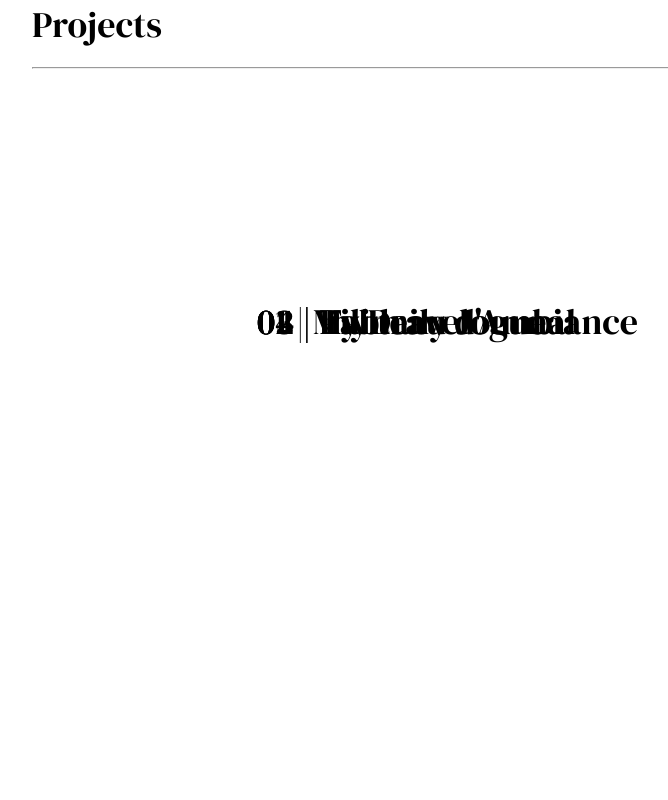
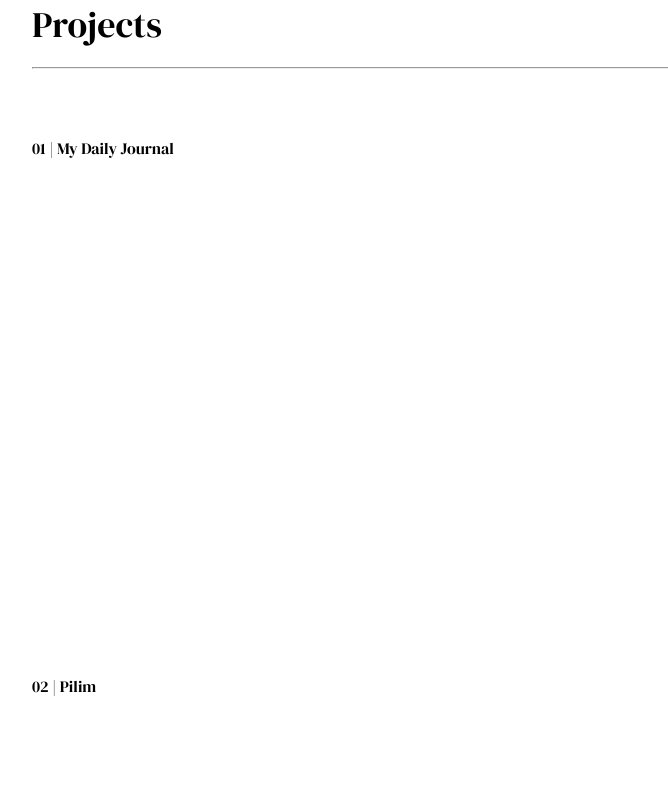
Before and after one commit to kim-jenny5/my-portfolio-site, a React (Create React App) app: page / in a window 1280 px wide. Shown: the part 2220-3020 px from the top of the page, without its empty margins (193-861 px from the left). Built offline with nearby package versions, Linux system fonts and the light colour scheme; a web font is replaced by a local one.

Commit message:
fixed overlapping css issue with project section title and project title

```diff
--- a/public/style.css
+++ b/public/style.css
@@ -375,7 +375,7 @@ height: 571.04px; */
 	top: 10rem;
 }
 
-#projects .title-text {
+#projects .container > .title-text {
 	position: absolute;
 	width: inherit;
 	left: 0;
@@ -391,9 +391,20 @@ height: 571.04px; */
 	top: 8.563rem;
 }
 
-.each-project .container {
-	position: absolute;
+/* #projects .container .project-details * {
+	margin-bottom: 173px;
+} */
+
+.each-project-cont {
+	/* position: absolute; */
+	/* display: flex; */
 	left: 0;
 	width: 66.125rem;
 	height: 22.813rem;
+	/* padding-bottom: 173px; */
+	margin-bottom: 173px;
 }
+
+/* .each-project {
+	margin-bottom: 173px;
+} */
--- a/src/Projects.js
+++ b/src/Projects.js
@@ -2,10 +2,10 @@ import React from "react";
 
 export default function Projects(props) {
 	return (
-		<div className="each-project container">
-			<div className="title-text">
-				0{props.number} | {props.name}
-			</div>
+		// <div className="each-project">
+		<div className="title-text">
+			{props.number} | {props.name}
 		</div>
+		// </div>
 	);
 }
--- a/src/ProjectsCont.js
+++ b/src/ProjectsCont.js
@@ -53,15 +53,17 @@ export default class ProjectsCont extends Component {
 					</div>
 					<div className="project-details">
 						{projects.map((project, idx) => (
+							<div className="each-project-cont">
 								<Projects
 									key={idx}
-								number={idx + 1}
+									number={`0${idx + 1}`}
 									name={project.name}
 									description={project.description}
 									githubLink={project.githubLink}
 									deployedSite={project.deployedSite}
 									videoDemo={project.videoDemo}
 								/>
+							</div>
 						))}
 					</div>
 				</div>
```
Lines whose indentation alone changed are shown as unchanged.
